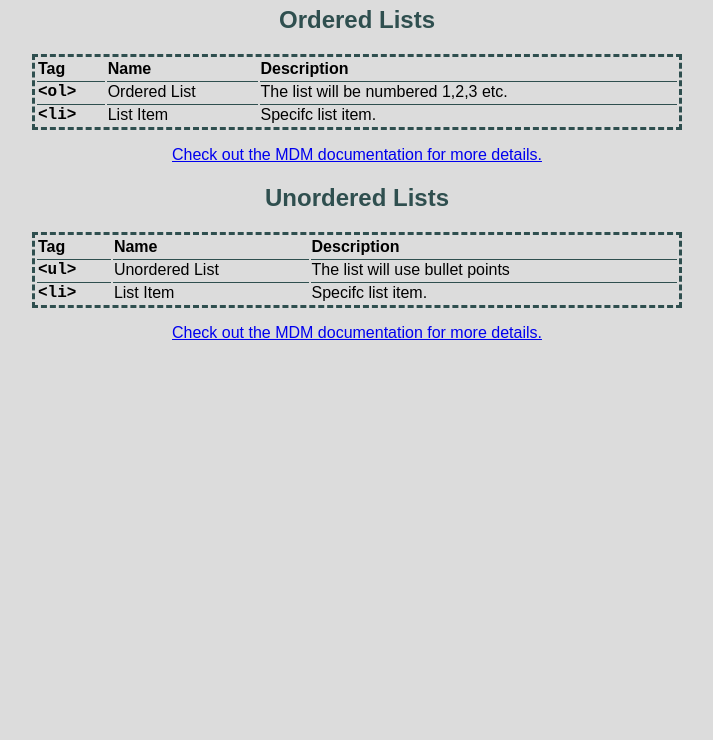
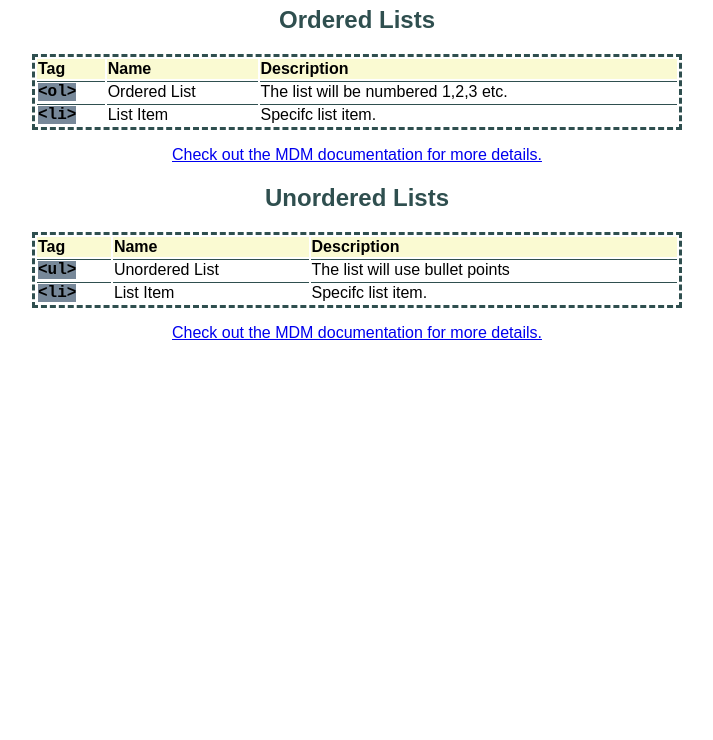
Before and after one commit to Smokey5/cheatSheet, a plain HTML site: page index.html in a window 1280 px wide. Shown: the part 60-800 px from the top of the page, without its empty margins (283-996 px from the left). Drawn offline with Linux system fonts and the light colour scheme.

Commit message:
Restyle tables nad added emphasis to tag names

```diff
--- a/styles.css
+++ b/styles.css
@@ -1,6 +1,10 @@
+html{
+  background-color: white;
+}
+
 body {
     font-family: Arial, sans-serif;
-    background-color: gainsboro;
+   /* background-color: gainsboro; */
   }
 
   p {
@@ -23,11 +27,11 @@ body {
     margin: 0 auto;
     text-align: left;
   }
-  /*
+
   thead {
-    background-color: lavender;
+    background-color: lightgoldenrodyellow;
   }
-  */
+
   td {
     border-top: 1px solid darkslategray;
   }
@@ -36,4 +40,5 @@ body {
     font-family: monospace;
     font-size: large;
     font-weight: bold;
+    background-color: lightslategray;
   }
```
